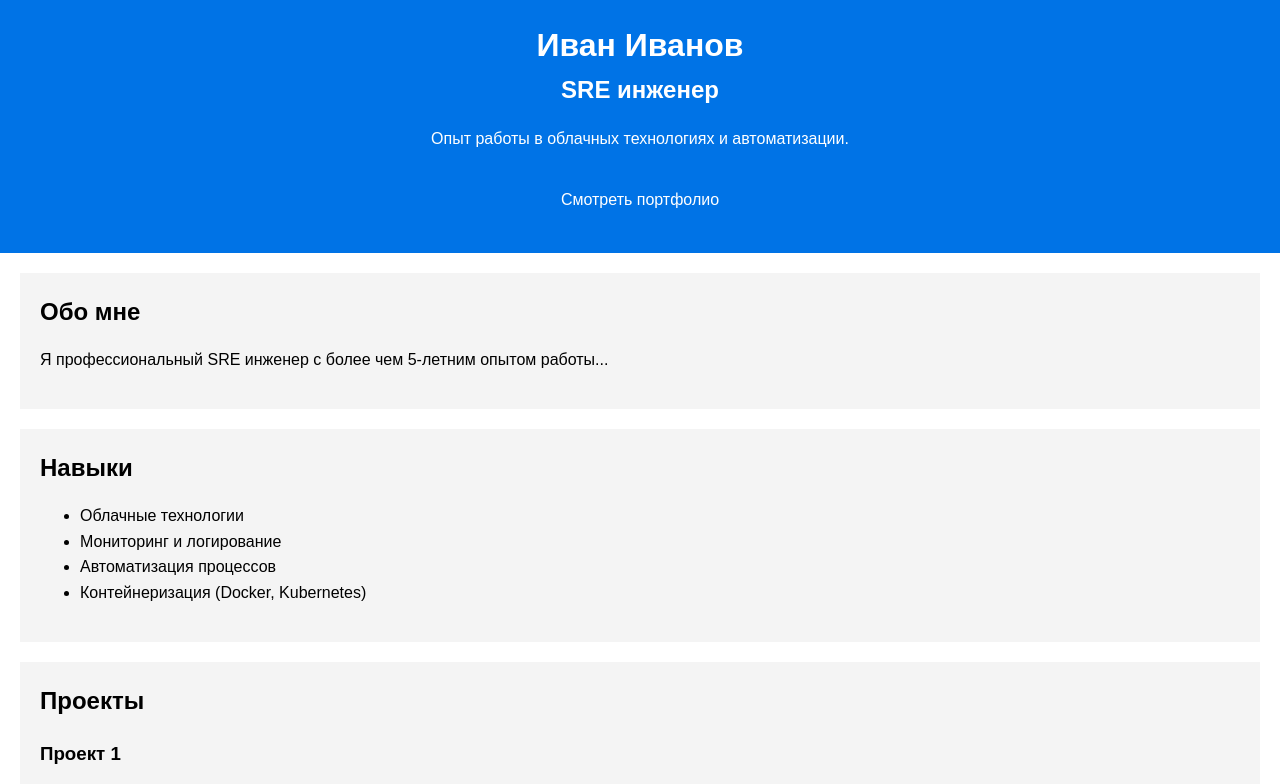
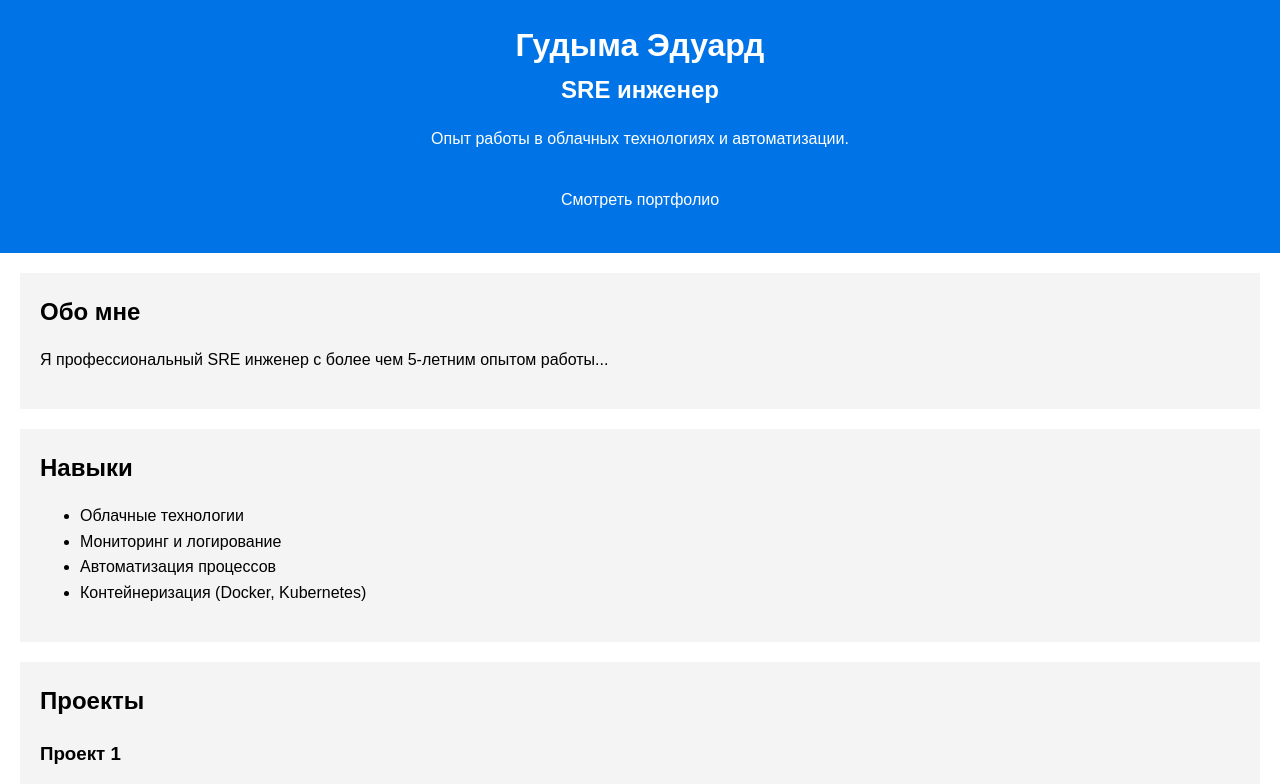
Before and after one commit to firstdead/Gudyma, a plain HTML site: page index.html in a window 1280 px wide. Shown: the top 784 px of the page. Drawn offline with Linux system fonts and the light colour scheme.

Commit message:
Update index.html

```diff
--- a/index.html
+++ b/index.html
@@ -8,7 +8,7 @@
 </head>
 <body>
     <header>
-        <h1>Иван Иванов</h1>
+        <h1>Гудыма Эдуард</h1>
         <h2>SRE инженер</h2>
         <p>Опыт работы в облачных технологиях и автоматизации.</p>
         <a href="#projects" class="btn">Смотреть портфолио</a>
```
